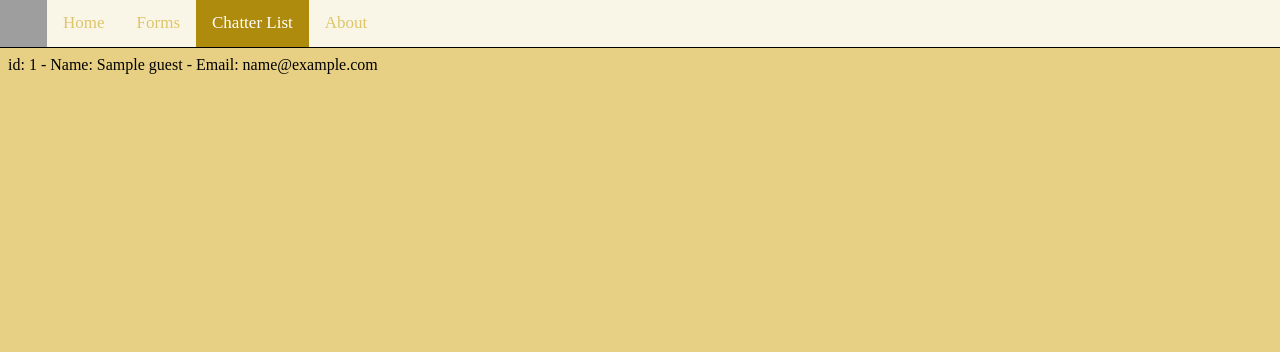
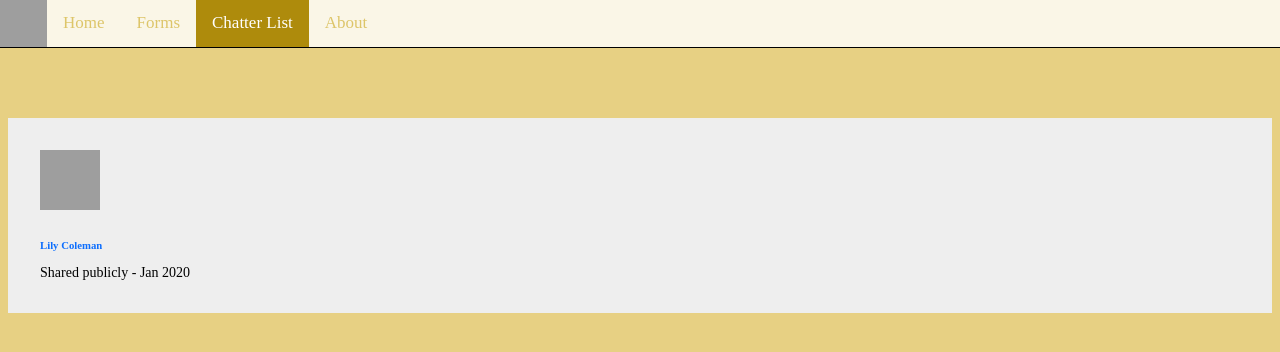
Before and after one commit to ldlaigo/week9, a PHP site: page /guestlist.php in a window 1280 px wide. Shown: the top 352 px of the page. Run offline with PHP 8.4, Linux system fonts and the light colour scheme; tables that the repository leaves empty or names only in its code hold one stand-in row (values such as "Sample post"); grey boxes are pictures that could not be loaded.

Commit message:
Update guestlist.php

```diff
--- a/guestlist.php
+++ b/guestlist.php
@@ -55,6 +55,40 @@ body {
   background-attachment: fixed;
   background-size: cover;
 }
+section {
+    background-color: #eee;
+  }
+.container {
+    margin-top: 5rem;
+    margin-bottom: 5rem;
+  }
+.card {
+    border: none;
+  }
+.card-body {
+    padding: 2rem;
+  }
+.rounded-circle {
+    object-fit: cover;
+  }
+.fw-bold {
+    font-weight: 700;
+  }
+.text-primary {
+    color: #0d6efd;
+  }
+.small {
+    font-size: 0.875rem;
+  }
+.me-3 {
+    margin-right: 1rem;
+  }
+.mb-1 {
+    margin-bottom: 0.25rem;
+  }
+.mb-0 {
+    margin-bottom: 0;
+  }
 </style>
 <body>
 <div class="topnav">
@@ -83,7 +117,23 @@ $result = $conn->query($sql);
 if ($result->num_rows > 0) {
     // output data of each row
     while($row = $result->fetch_assoc()) {
-        echo "<br> id: ". $row["id"]. " - Name: ". $row["name"]. " - Email: " . $row["email"] . "<br>";
+        echo '<section style="background-color: #eee;">
+  <div class="container my-5 py-5">
+    <div class="row d-flex justify-content-center">
+      <div class="col-md-12 col-lg-10 col-xl-8">
+        <div class="card">
+          <div class="card-body">
+            <div class="d-flex flex-start align-items-center">
+              <img class="rounded-circle shadow-1-strong me-3"
+                src="https://mdbcdn.b-cdn.net/img/Photos/Avatars/img%20(19).webp" alt="avatar" width="60"
+                height="60" />
+              <div>
+                <h6 class="fw-bold text-primary mb-1">Lily Coleman</h6>
+                <p class="text-muted small mb-0">
+                  Shared publicly - Jan 2020
+                </p>
+              </div>
+            </div>';
     }
 } else {
     echo "0 results";
```
